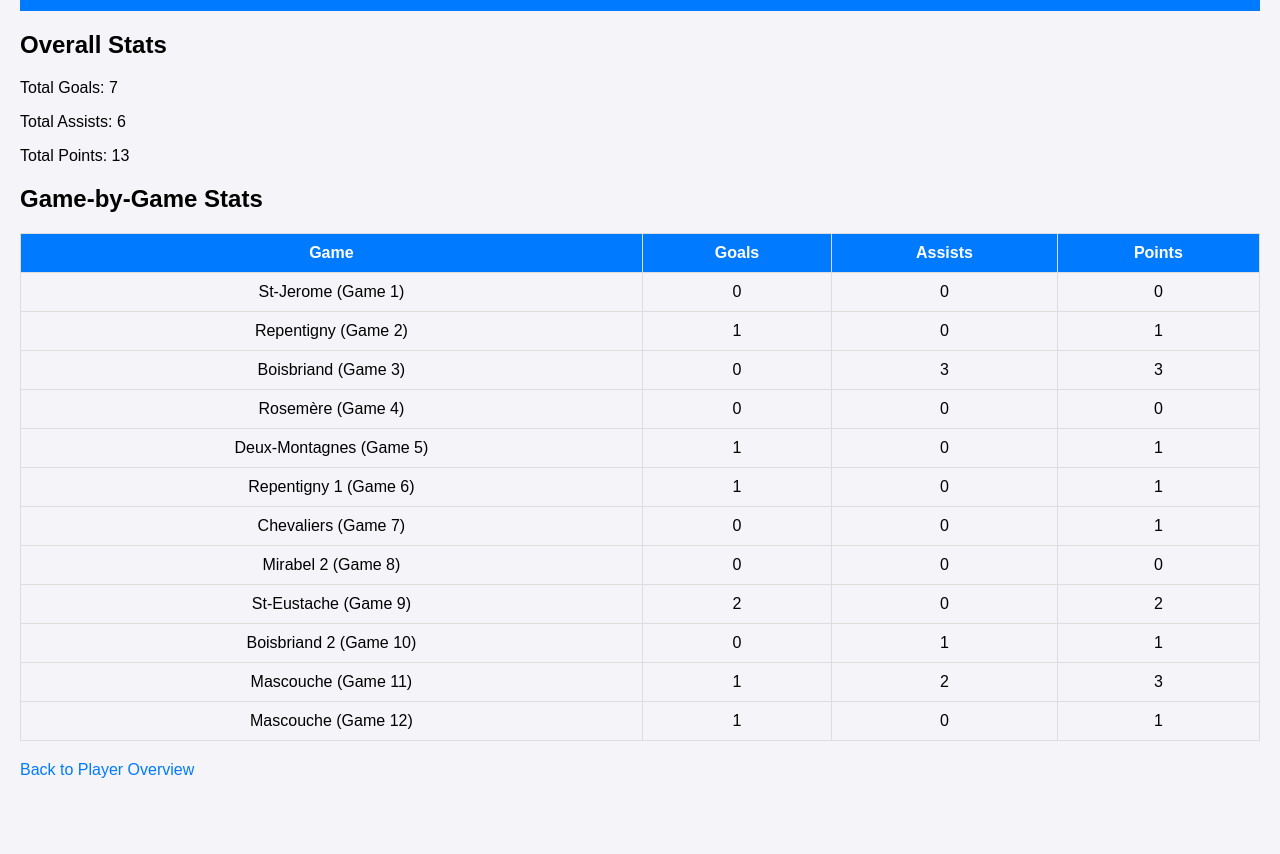
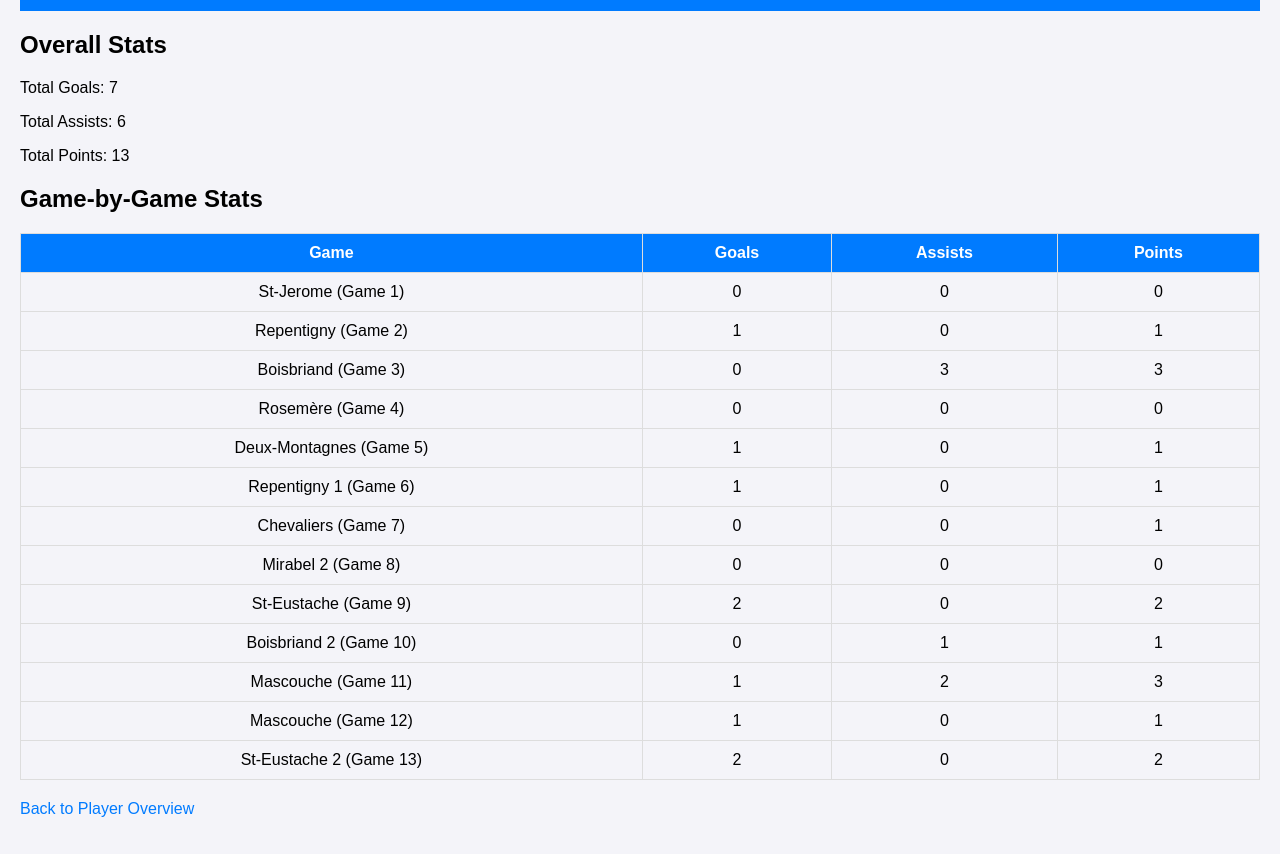
Before and after one commit to Toad11111/my-website, a plain HTML site: page pelletier.html in a window 1280 px wide. Shown: the part 109-963 px from the top of the page. Before the commit the page ends 924 px from the top, so only its background shows below. Drawn offline with Linux system fonts and the light colour scheme.

Commit message:
Update pelletier.html

```diff
--- a/pelletier.html
+++ b/pelletier.html
@@ -146,6 +146,13 @@
             <td>0</td>
             <td>1</td>
         </tr>
+
+        <tr>
+            <td>St-Eustache 2 (Game 13)</td>
+            <td>2</td>
+            <td>0</td>
+            <td>2</td>
+        </tr>
         </tbody></table>
         <p><a href="index.html">Back to Player Overview</a></p>
     </main>
```
